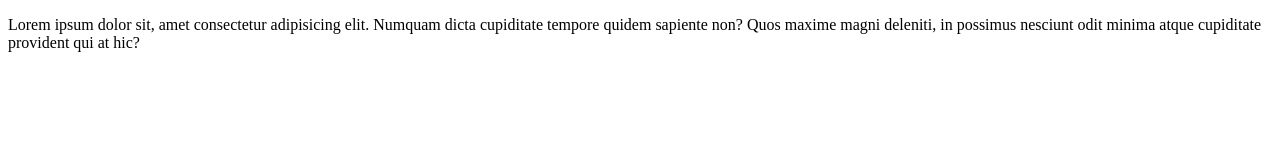
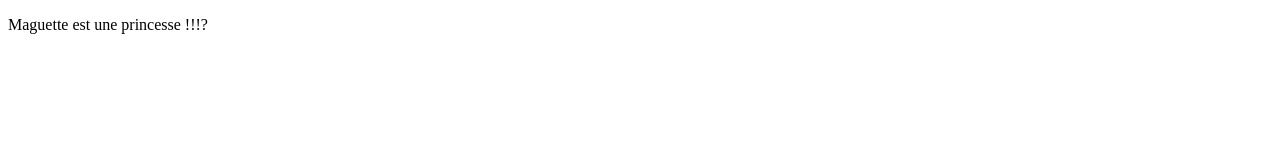
Before and after one commit to Diilaye/maguette-issa, a plain HTML site: page index.html in a window 1280 px wide. Drawn offline with Linux system fonts and the light colour scheme.

Commit message:
Modification balise p

```diff
--- a/index.html
+++ b/index.html
@@ -6,6 +6,6 @@
     <title>Ecole Footbal</title>
 </head>
 <body>
-    <p>Lorem ipsum dolor sit, amet consectetur adipisicing elit. Numquam dicta cupiditate tempore quidem sapiente non? Quos maxime magni deleniti, in possimus nesciunt odit minima atque cupiditate provident qui at hic?</p>
+    <p>Maguette est une princesse !!!?</p>
 </body>
 </html>
```
